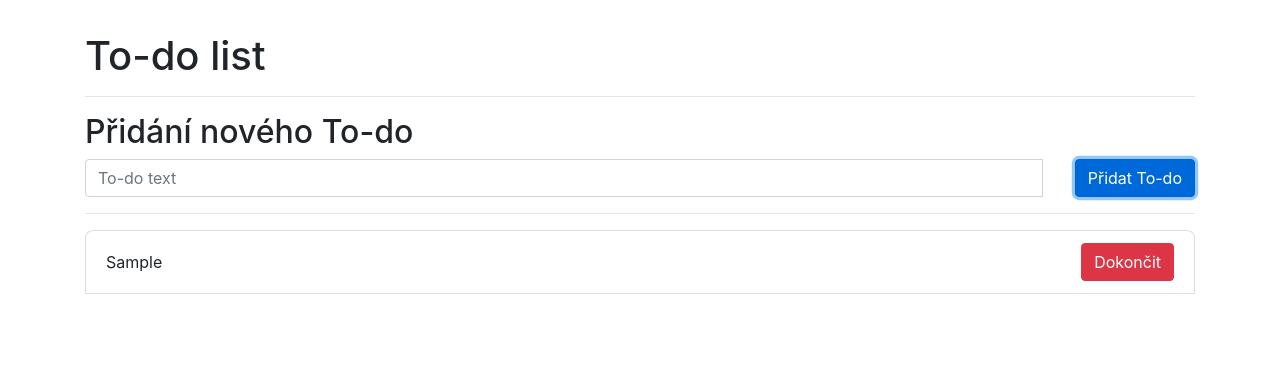
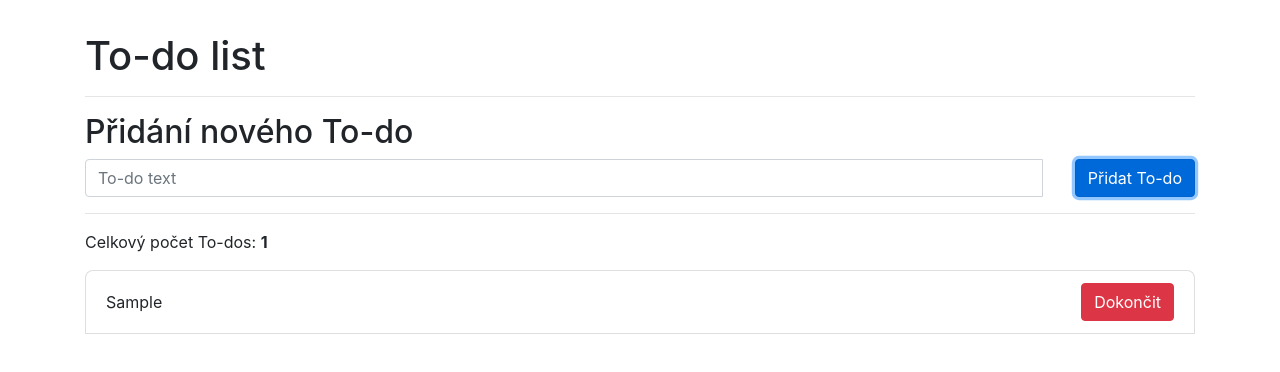
Before and after one commit to st52530/nnpia-react-todo-list, a React (Create React App) app: page / in a window 1280 px wide. Both pictures are taken after typing "Sample" into the empty fields and a click on the button "Přidat To-do". Shown: the top 372 px of the page. Built offline with nearby package versions, Linux system fonts and the light colour scheme.

Commit message:
Add complete functionality

```diff
--- a/src/components/listPage/ListPage.js
+++ b/src/components/listPage/ListPage.js
@@ -26,6 +26,15 @@ export class ListPage extends React.Component {
         });
     };
 
+    onTodoCompleted = (index) => {
+        let todos = this.state.todos;
+        todos.splice(index, 1);
+
+        this.setState({
+            todos: todos
+        });
+    };
+
     render() {
         return (
             <div className="list-page">
@@ -33,7 +42,7 @@ export class ListPage extends React.Component {
                 <hr />
                 <AddTodo handleClick={this.onTodoAdded.bind(this)}/>
                 <hr />
-                <TodoList todos={this.state.todos} />
+                <TodoList todos={this.state.todos}  onTodoCompleted={this.onTodoCompleted.bind(this)}/>
             </div>
         );
     }
--- a/src/components/todoItem/TodoItem.js
+++ b/src/components/todoItem/TodoItem.js
@@ -9,7 +9,9 @@ export class TodoItem extends React.Component {
         return (
             <div className="todo-item list-group-item">
                 <div className="todo-item-text">{this.props.text}</div>
-                <Button className="todo-item-button" variant="danger">Dokončit</Button>
+                <Button className="todo-item-button" variant="danger" onClick={() => {
+                    this.props.onTodoCompleted(this.props.index)
+                }}>Dokončit</Button>
             </div>
         );
     }
@@ -17,5 +19,6 @@ export class TodoItem extends React.Component {
 
 TodoItem.propTypes = PropTypes.shape({
     index: PropTypes.number.isRequired,
-    text: PropTypes.string.isRequired
+    text: PropTypes.string.isRequired,
+    onTodoCompleted: PropTypes.func.isRequired
 });
--- a/src/components/todoList/TodoList.js
+++ b/src/components/todoList/TodoList.js
@@ -5,14 +5,29 @@ import {TodoItem} from "../todoItem/TodoItem";
 export class TodoList extends React.Component {
 
     render() {
+        let listItems = this.props.todos.map((value, index, array) => {
+            return <TodoItem
+                key={index}
+                index={index}
+                text={value}
+                onTodoCompleted={this.props.onTodoCompleted}
+            />
+        });
+
+        if (listItems.length === 0) {
+            return <h3>Vše splněno!</h3>;
+        }
+
         return (
-            this.props.todos.map((value, index, array) => {
-                return <TodoItem key={index} index={index} text={value}/>
-            })
+            <div>
+                <p>Celkový počet To-dos: <b>{listItems.length}</b></p>
+                {listItems}
+            </div>
         );
     }
 }
 
 TodoList.propTypes = {
-    todos: PropTypes.array.isRequired
+    todos: PropTypes.array.isRequired,
+    onTodoCompleted: PropTypes.func.isRequired
 };
```
